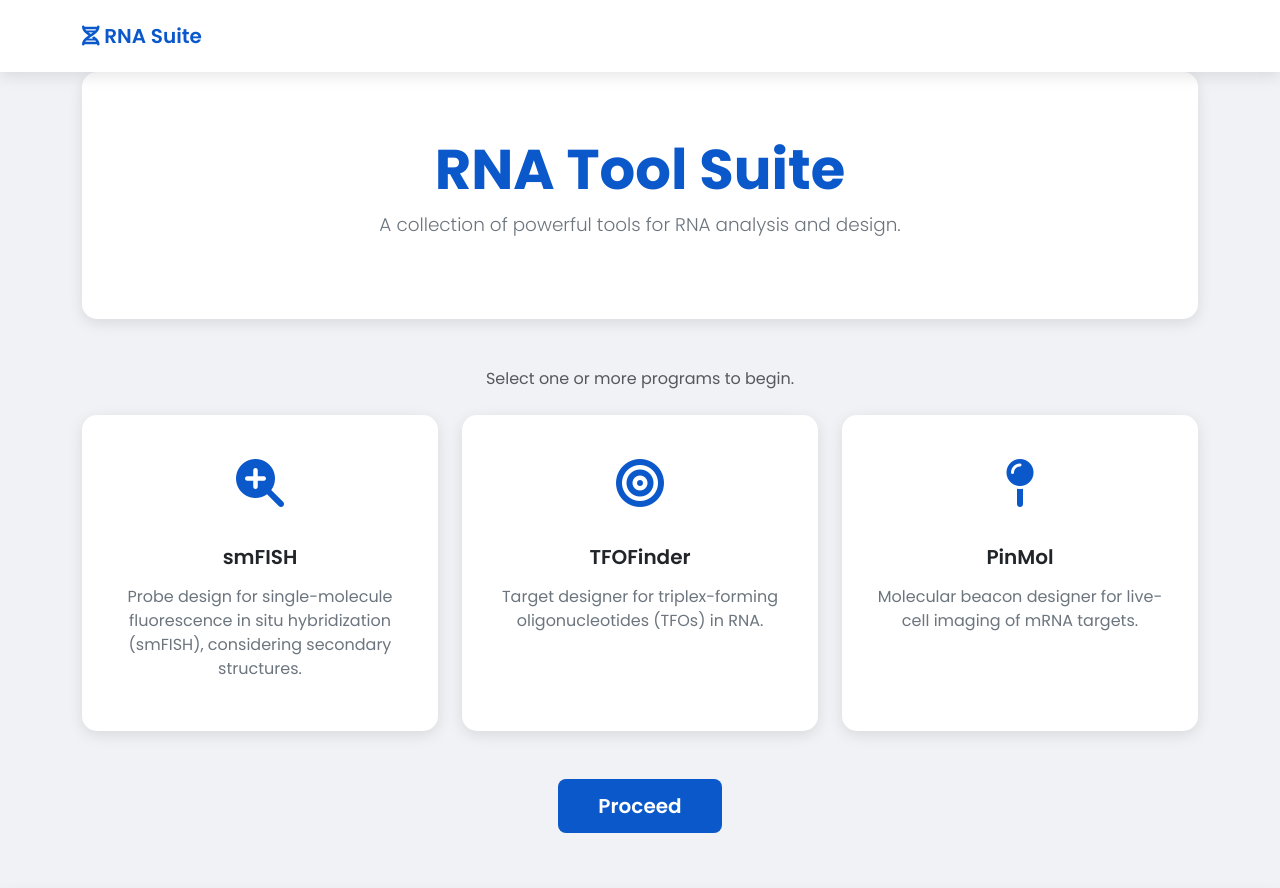
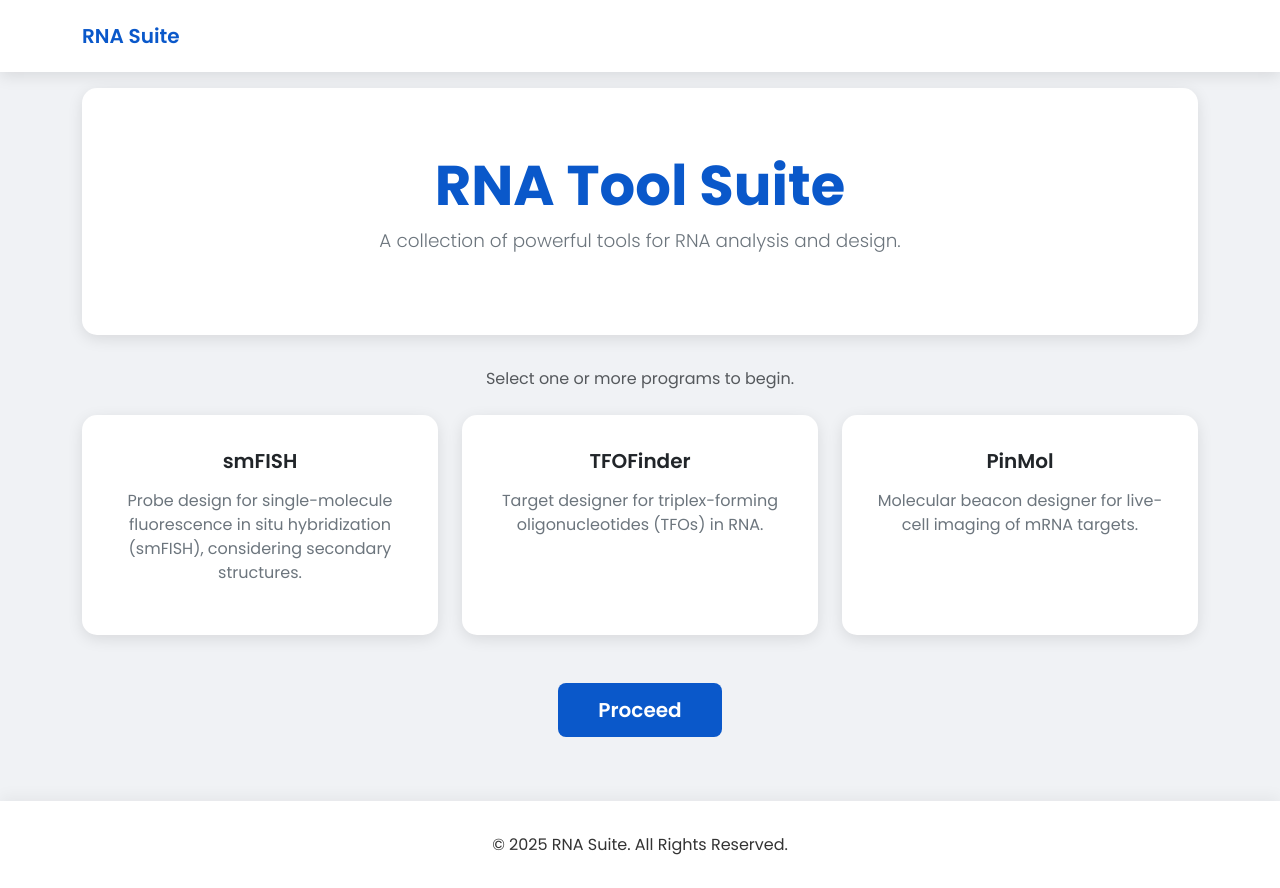
Before and after one commit to Catrina-Lab/RNAProbes, a Flask app: page / in a window 1280 px wide. Shown: the top 888 px of the page. After the commit the page ends 855 px from the top, so only its background shows below. Run offline with Flask 3, Linux system fonts and the light colour scheme; parts of the project's set-up code (start-up, migrations or seed data) failed here and were passed over.

Commit message:
microcommit

```diff
--- a/static/style.css
+++ b/static/style.css
@@ -47,7 +47,8 @@ body {
   padding: 4rem 0;
   background-color: var(--card-background);
   border-radius: 15px;
-  margin-bottom: 3rem;
+  margin-bottom: 2rem;
+  margin-top: 1rem;
   box-shadow: var(--card-shadow);
 }
 
@@ -74,7 +75,9 @@ body {
   position: relative;
   overflow: hidden;
 }
-
+.fas, .card-icon {
+  display: none !important; /* hidden for now until I can come up with better icons (and can keep the proceed button on the page)*/
+}
 .program-card:hover {
   transform: translateY(-5px);
   box-shadow: var(--card-hover-shadow);
```
Also changed, not shown: templates/request-form.html (+4 -19 lines), templates/request.html (+15 -1 lines).
